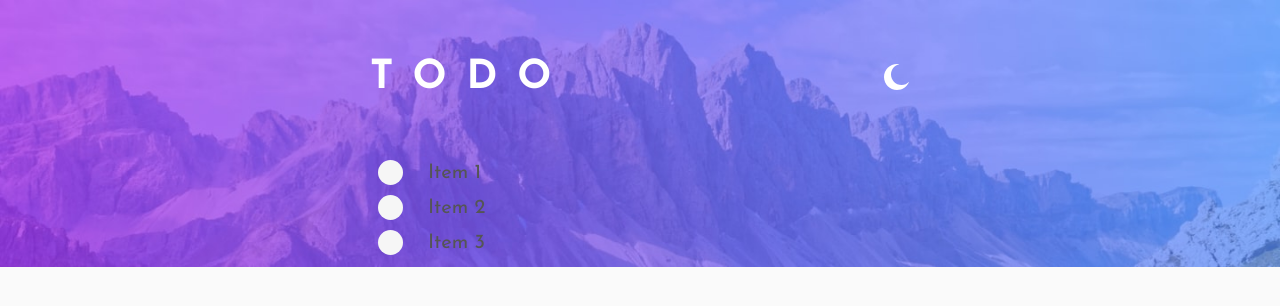
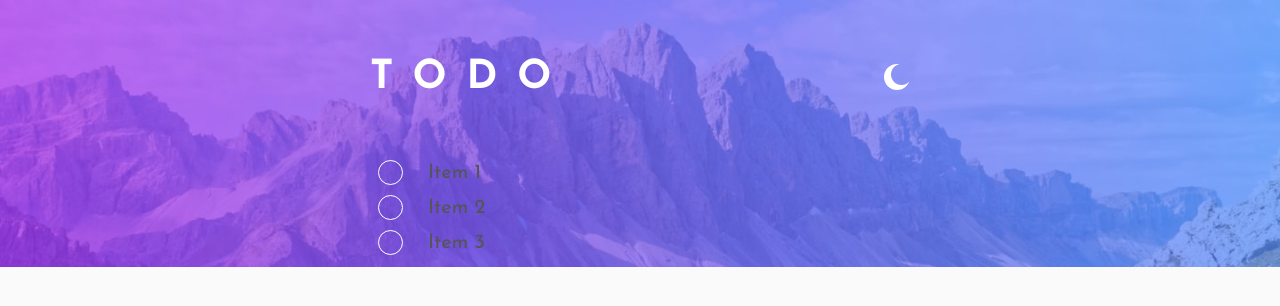
Before and after one commit to rafaelmassaro/todo-list, a React (Create React App) app: page / in a window 1280 px wide. Shown: the top 306 px of the page. Built offline with nearby package versions, Linux system fonts and the light colour scheme.

Commit message:
Update custom checkbox

```diff
--- a/src/components/CustomCheckbox/styles.ts
+++ b/src/components/CustomCheckbox/styles.ts
@@ -36,17 +36,27 @@ export const StyledCheckbox = styled.label(({checked}:Props) => (
     height: 25px;
     margin-right: 2.5rem;
     border-radius: 50%;
-    background: #F6F6F6;
+    border: 1px solid white;
+    background: ${checked ? 'linear-gradient(hsl(192, 100%, 67%), hsl(280, 87%, 65%))' : 'transparent'};
     display: flex;
     justify-content: center;
     align-items: center;
     cursor: pointer;
+    position: relative;
 
-
+    &:hover{
+        border-radius: 50px;
+        border: 1px solid transparent;
+        background: linear-gradient(45deg,hsl(192, 100%, 67%), hsl(280, 87%, 65%)) border-box;
+        -webkit-mask:
+            linear-gradient(#fff 0 0) padding-box,
+            linear-gradient(#fff 0 0);
+        -webkit-mask-composite: xor;
+                mask-composite: exclude;
+    }
 
     img {
         display: ${checked ? 'flex' : 'none'};
-        filter: invert(75%) sepia(11%) saturate(6042%) hue-rotate(30deg) brightness(105%) contrast(68%);
     }
 
     `
--- a/src/styles/global.ts
+++ b/src/styles/global.ts
@@ -7,6 +7,8 @@ export default createGlobalStyle`
         box-sizing: border-box;
         font-size: 62.5%;
         font-family: 'Josefin Sans', sans-serif;
+        list-syle: none;
+        text-decoration: none;
     }
 
     body{
```
